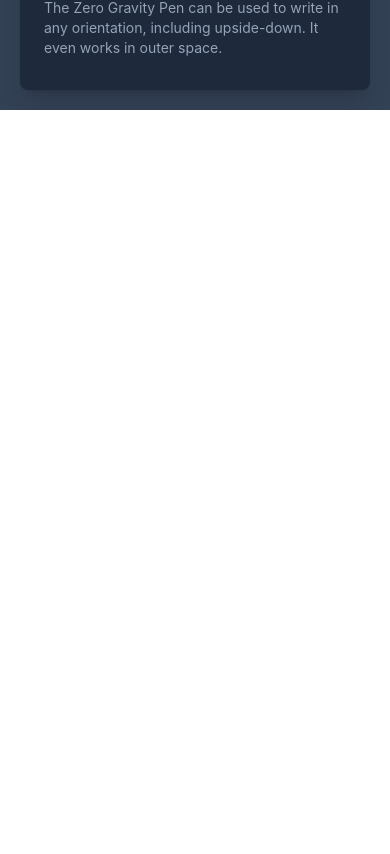
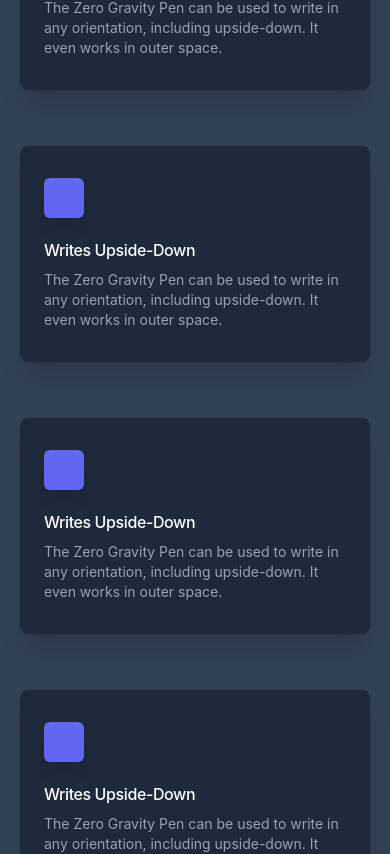
Before and after one commit to mateenkiani/theming-react-tailwind, a Next.js app: page / in a window 390 px wide. Shown: the part 2658-3512 px from the top of the page. Before the commit the page ends 2768 px from the top, so only its background shows below. Built offline with nearby package versions, Linux system fonts and the light colour scheme.

Commit message:
added xl breakpoint

```diff
--- a/pages/index.tsx
+++ b/pages/index.tsx
@@ -1,6 +1,6 @@
 import Layout from 'components/Layout';
 
-const cards = [...Array(10).keys()].map((_, i) => (
+const cards = [...Array(15).keys()].map((_, i) => (
   <div className="w-full p-5" key={i}>
     <div className="bg-background dark:bg-dark-background rounded-lg px-6 py-8 ring-1 ring-slate-900/5 shadow-xl">
       <div>
@@ -29,7 +29,7 @@ const cards = [...Array(10).keys()].map((_, i) => (
 export default function Home() {
   return (
     <Layout>
-      <div className="container m-auto grid grid-cols-1 md:grid-cols-2 lg:grid-cols-3  gap-4 ">
+      <div className="container m-auto grid grid-cols-1 md:grid-cols-2 lg:grid-cols-3 xl:grid-cols-4  gap-4 ">
         {cards.map((card) => card)}
       </div>
     </Layout>
```
